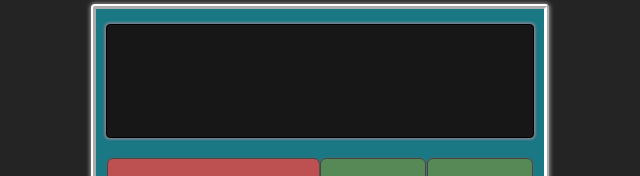
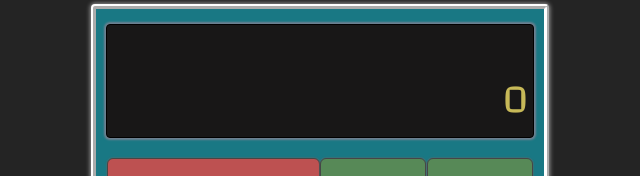
Before and after one commit to ha-x-3/fcc-react-calculator, a React (Vite) app: page / in a window 1280 px wide. Shown: the part 182-358 px from the top of the page, without its empty margins (320-960 px from the left). Built offline with nearby package versions, Linux system fonts and the light colour scheme.

Commit message:
Changes made to pass tests - 14/16 passing

```diff
--- a/index.html
+++ b/index.html
@@ -12,5 +12,6 @@
   <body>
     <div id="root"></div>
     <script type="module" src="/src/main.jsx"></script>
+    <script src="https://cdn.freecodecamp.org/testable-projects-fcc/v1/bundle.js"></script>
   </body>
 </html>
--- a/src/App.css
+++ b/src/App.css
@@ -24,7 +24,7 @@ h1 {
   margin-top: 20px;
 }
 
-#display {
+#display-div {
   height: 20%;
   width: 95%;
   border: 1px solid black;
@@ -73,7 +73,7 @@ button {
   font-size: 1.2em;
 }
 
-#input-line {
+#display {
   height: 50%;
   font-size: 2.5em;
   padding-right: 5px;
--- a/src/App.jsx
+++ b/src/App.jsx
@@ -4,14 +4,14 @@ import './App.css';
 
 function App() {
 	const [formula, setFormula] = useState('');
-	const [input, setInput] = useState('');
+	const [input, setInput] = useState('0');
 	const [result, setResult] = useState('');
 
   const handleButtonClick = (value) => {
     switch (value) {
       case 'AC':
         setFormula('');
-			setInput('');
+        setInput('0');
         setResult('');
         break;
       case '=':
@@ -49,26 +49,22 @@ const handleButtonClick = (value) => {
         if (value === '0' && input === '0') {
           break;
         }
+        setInput((prev) => (prev === '0' ? value : prev + value));
         if (formula.includes('=') || result) {
-				// Reset the formula and result if there was a previous result
           setFormula('');
           setResult('');
-				setInput(value);
-			} else {
-				setInput((prev) => (prev === '0' ? value : prev + value));
         }
         break;
     }
   };
 
-
 	return (
 		<div id='app'>
 			<h1>React Calculator</h1>
 			<div id='calculator'>
-				<div id='display'>
+				<div id='display-div'>
 					<div id='display-line'>{formula}</div>
-					<div id='input-line'>{input || result}</div>
+					<div id='display'>{input || result}</div>
 				</div>
 				<div id='buttons'>
 					<button
```
Lines whose indentation alone changed are shown as unchanged.
